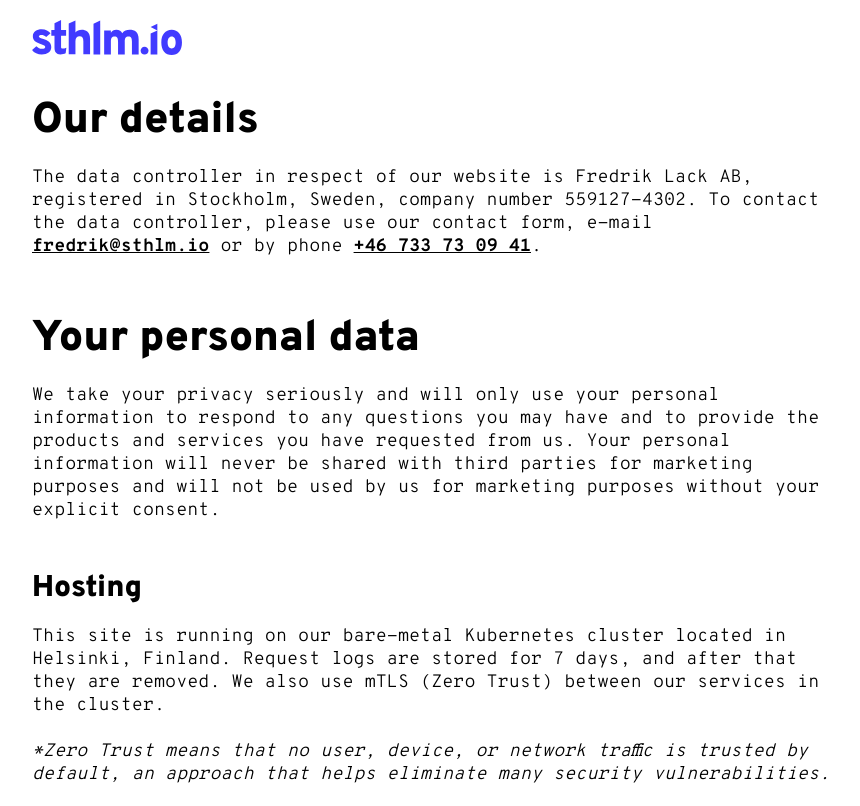
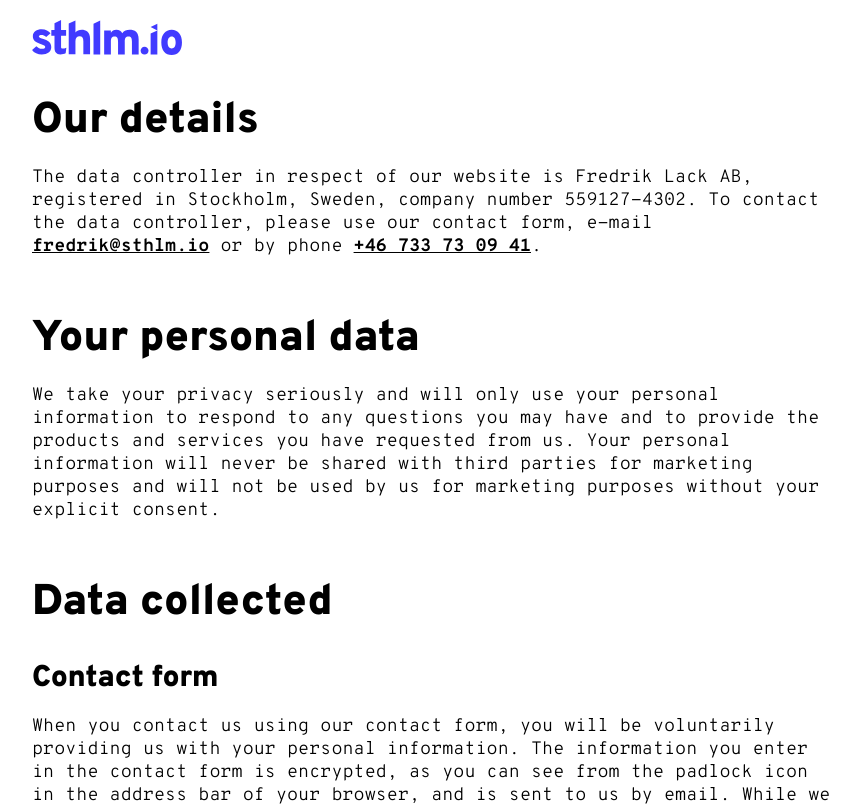
Before and after one commit to sthlmio/web, a Next.js app: page /terms in a window 1280 px wide. Shown: the top 806 px of the page, without its empty margins (96-956 px from the left). Built offline with nearby package versions, Linux system fonts and the light colour scheme.

Commit message:
Removing github workflow

```diff
--- a/pages/terms.js
+++ b/pages/terms.js
@@ -27,20 +27,6 @@ export default function Terms() {
             information will never be shared with third parties for marketing
             purposes and will not be used by us for marketing purposes without
             your explicit consent.
-          </p>
-          <h3>Hosting</h3>
-          <p className="text">
-            This site is running on our bare-metal Kubernetes cluster located in
-            Helsinki, Finland. Request logs are stored for 7 days, and after
-            that they are removed. We also use mTLS (Zero Trust) between our
-            services in the cluster.
-            <br />
-            <br />
-            <i>
-              *Zero Trust means that no user, device, or network traffic is
-              trusted by default, an approach that helps eliminate many security
-              vulnerabilities.
-            </i>
           </p>
           <h2>Data collected</h2>
           <h3>Contact form</h3>
```
